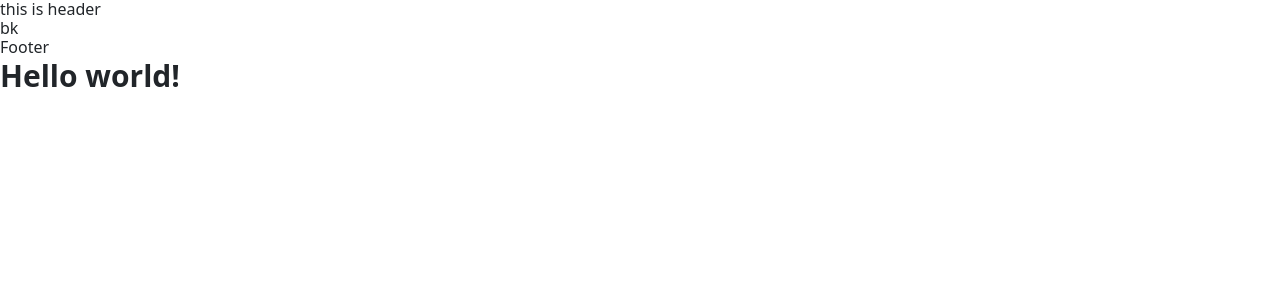
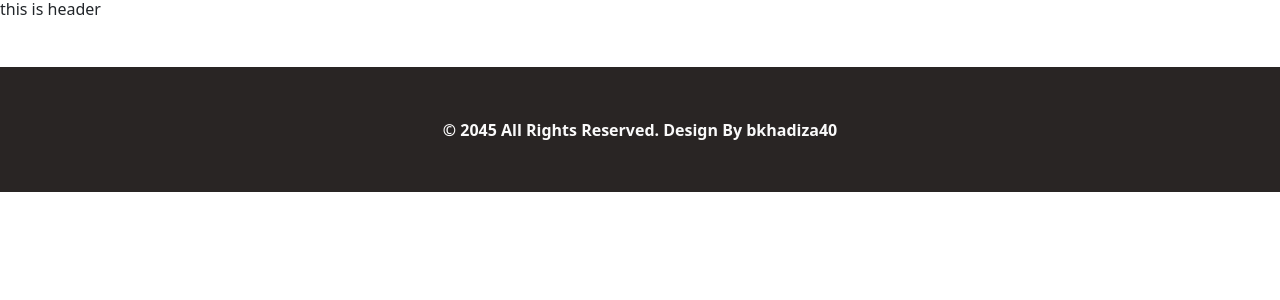
Before and after one commit to khadiza21/product-analysis-as-9, a React (Create React App) app: page / in a window 1280 px wide. Shown: the top 300 px of the page. Built offline with nearby package versions, Linux system fonts and the light colour scheme.

Commit message:
footer done

```diff
--- a/src/App.js
+++ b/src/App.js
@@ -7,7 +7,7 @@ function App() {
   return (
     <div>
       <Header></Header>
-      <h1>bk</h1>
+
       <Footer></Footer>
     </div>
   );
--- a/src/components/Footer/Footer.js
+++ b/src/components/Footer/Footer.js
@@ -1,18 +1,14 @@
-
-import React from 'react';
-import './Footer.css';
+import React from "react";
+import "./Footer.css";
 
 const Footer = () => {
-    return (
-        <div>
-            <h1>Footer</h1>
-
-            <h1 className="text-3xl font-bold ">
-      Hello world!
-    </h1>
-
-        </div>
-    );
+  return (
+    <div>
+      <h1 className="text-xl font-bold text-center bg-stone-800 px-2 text-zinc-50 py-5 mt-5">
+        <small>© 2045 All Rights Reserved. Design By bkhadiza40</small>
+      </h1>
+    </div>
+  );
 };
 
 export default Footer;
--- /dev/null
+++ b/src/components/Link/Link.js
@@ -0,0 +1,12 @@
+import React from 'react';
+
+
+const Link = () => {
+    return (
+        <div>
+            <h1>link</h1>
+        </div>
+    );
+};
+
+export default Link;
--- /dev/null
+++ b/src/components/Navbar/Navbar.js
@@ -0,0 +1,12 @@
+import React from "react";
+import "./Navbar.css";
+
+const Navbar = () => {
+  return (
+    <div>
+      <h1>nav</h1>
+    </div>
+  );
+};
+
+export default Navbar;
```
Also changed, not shown: src/components/Navbar/Navbar.css (added).
